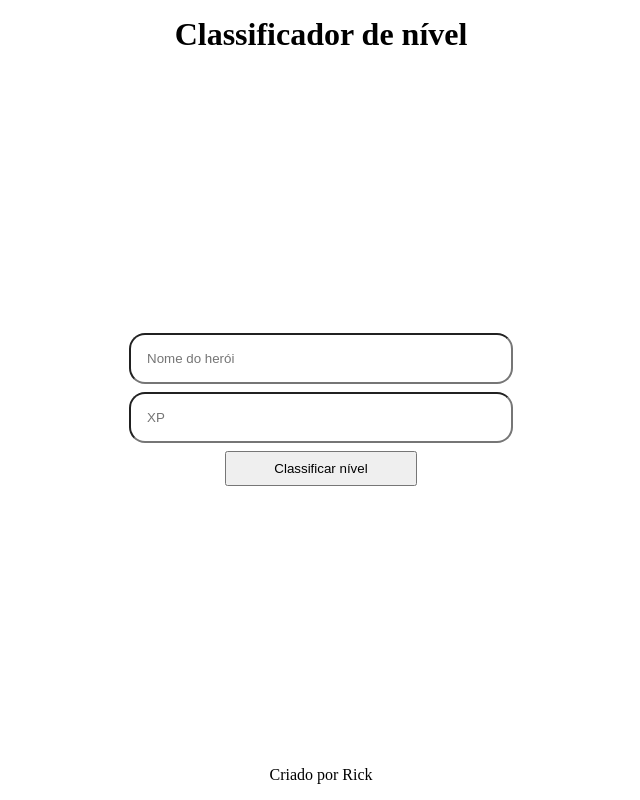
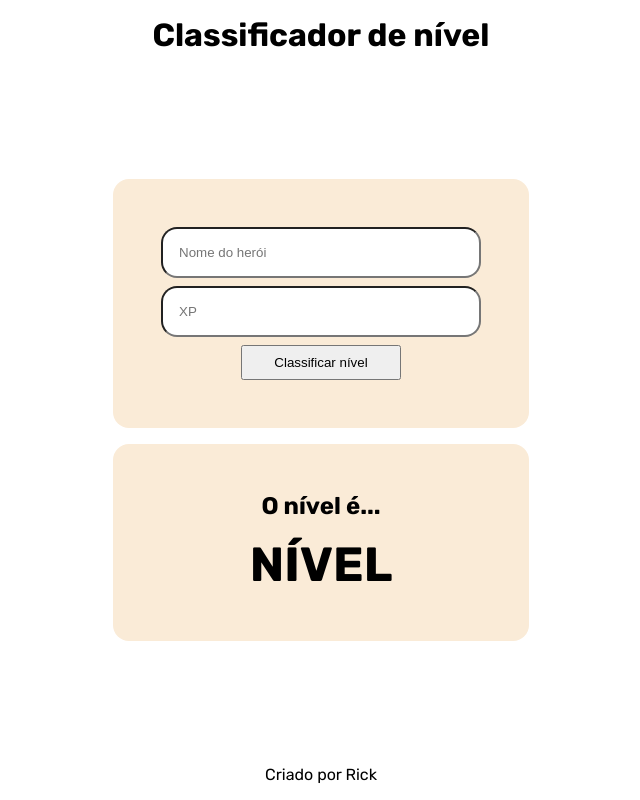
Before and after one commit to Rickzin-o/Savegnago-Dio-Bootcamp, a plain HTML site: page Classificador de Nível de Herói/index.html in a window 1280 px wide. Shown: the whole page, without its empty margins (319-959 px from the left). Drawn offline with Linux system fonts and the light colour scheme.

Commit message:
feat: nova fonte e estilização dos divs

```diff
--- a/Classificador de Nível de Herói/index.html
+++ b/Classificador de Nível de Herói/index.html
@@ -18,7 +18,8 @@
                 <button onclick="classificar()">Classificar nível</button>
             </div>
             <div id="results-container">
-
+                <h2 id="resultado">O nível é...</h2>
+                <p id="nivel-heroi">NÍVEL</p>
             </div>
         </section>
         <footer>
--- a/Classificador de Nível de Herói/styles.css
+++ b/Classificador de Nível de Herói/styles.css
@@ -1,4 +1,7 @@
+@import url('https://fonts.googleapis.com/css2?family=Press+Start+2P&family=Rubik:ital,wght@0,300..900;1,300..900&display=swap');
+
 body {
+    font: 1rem 'Rubik', sans-serif;
     margin: 0;
 }
 
@@ -24,12 +27,14 @@ footer {
 }
 
 #inputs-container {
+    background-color: antiquewhite;
     display: flex;
     flex-direction: column;
     justify-content: center;
-    max-width: 30vw;
-    height: 100%;
-    margin: auto;
+    max-width: 25vw;
+    margin: 1rem auto;
+    padding: 3rem;
+    border-radius: 1rem;
     gap: 0.5rem;
 }
 
@@ -44,3 +49,27 @@ button {
     margin: 0 auto;
     cursor: pointer;
 }
+
+#results-container {
+    background-color: antiquewhite;
+    display: flex;
+    flex-direction: column;
+    justify-content: center;
+    align-items: center;
+    max-width: 25vw;
+    margin: 1rem auto;
+    padding: 3rem;
+    border-radius: 1rem;
+    gap: 1rem;
+}
+
+#results-container h2 {
+    margin: 0;
+    font-weight: bold;
+}
+
+#results-container p {
+    margin: 0;
+    font-size: 3rem;
+    font-weight: bold;
+}
```
